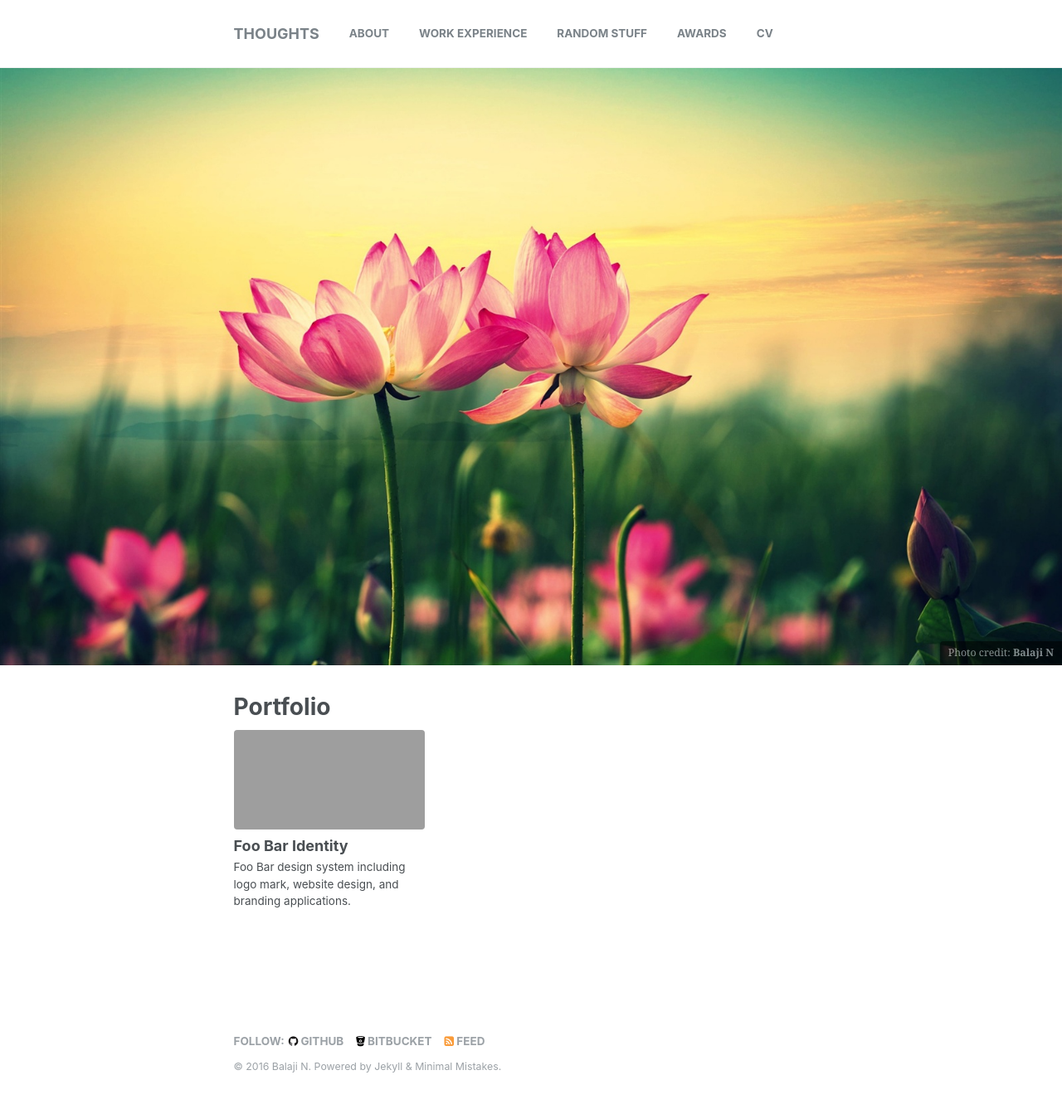
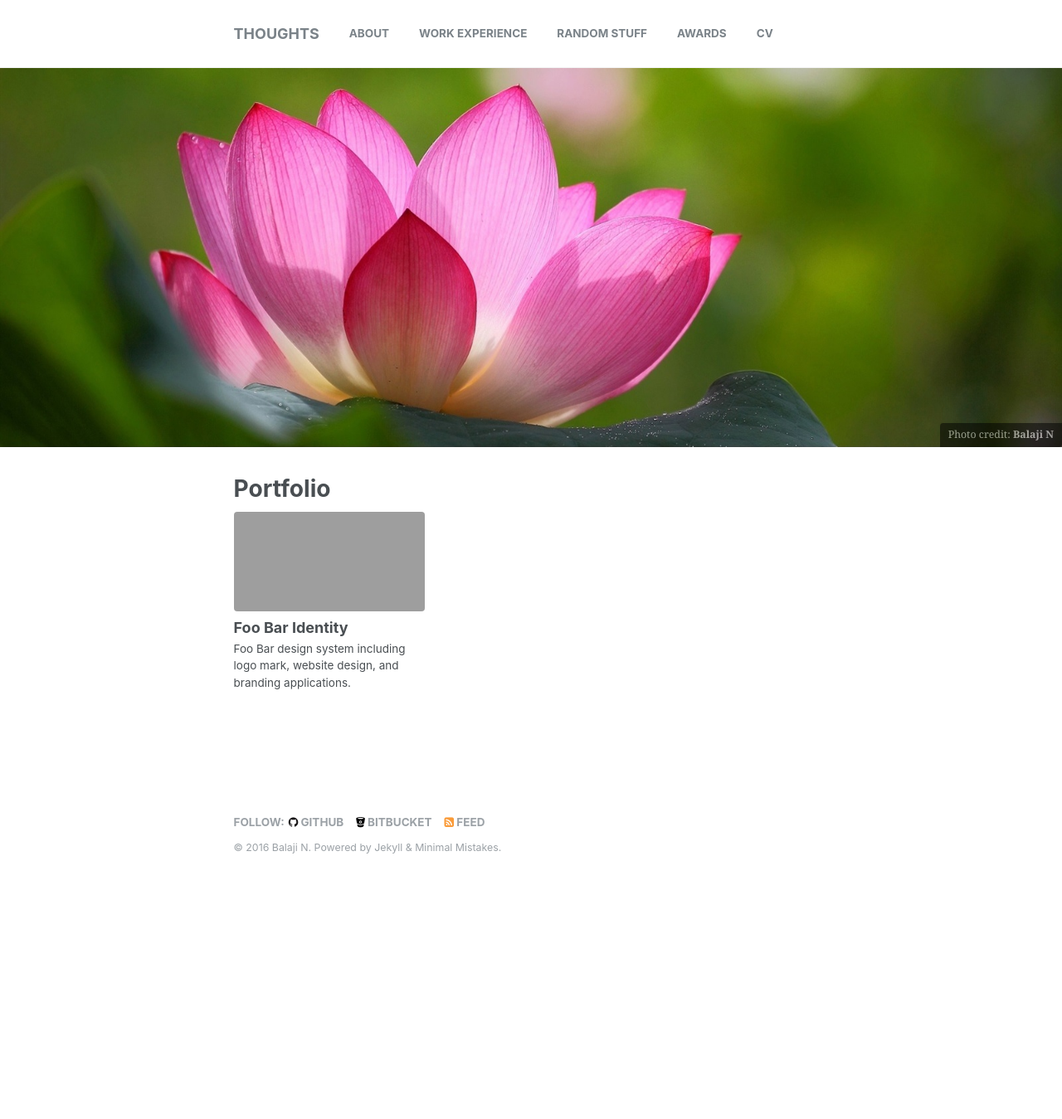
Before and after one commit to balajincse/balajincse.github.io, a Jekyll site: the page built from _pages/portfolio-archive.html, in a window 1280 px wide. Shown: the whole page at 83% size. Built offline with Jekyll 4.4.1, drawn with Linux system fonts in a browser that asks for light colours; after the commit the page ends 1086 px from its top, so only the background shows below that.

Commit message:
updating work

```diff
--- a/_pages/portfolio-archive.html
+++ b/_pages/portfolio-archive.html
@@ -4,7 +4,7 @@
 permalink: /work/
 author_profile: false
 header:
-  image: Pink-lotus-flowers-at-sunset_1600x900.jpg
+  image: Lotus-Flower-pink.jpg
   caption: "Photo credit: [**Balaji N**](http://balajincse.github.io//about/)"
 ---
 
```
